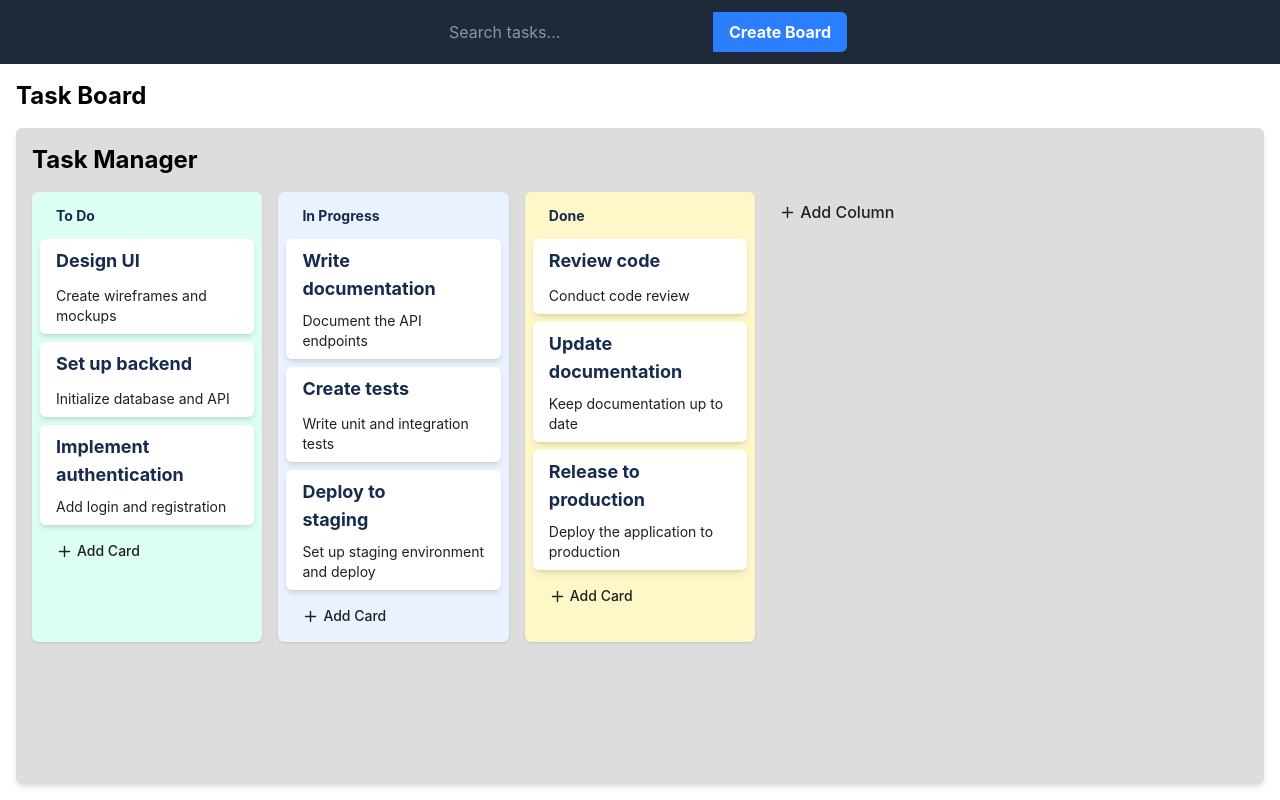
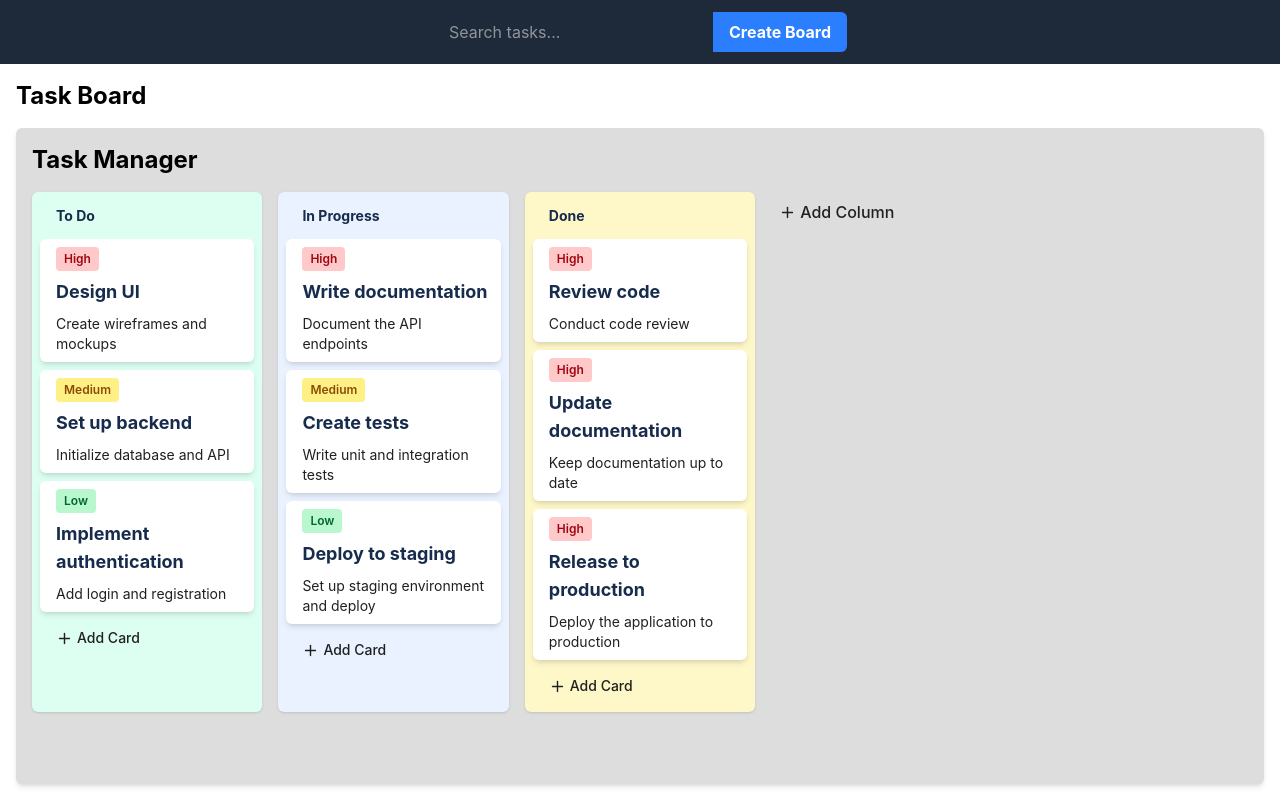
Before and after one commit to kozant/task-manager, a React (Vite) app: page / in a window 1280 px wide. Built offline with nearby package versions, Linux system fonts and the light colour scheme.

Commit message:
feat: add priority prop for card

```diff
--- a/src/components/Cards/Card.tsx
+++ b/src/components/Cards/Card.tsx
@@ -5,6 +5,7 @@ import Tooltip from "../common/Tooltip";
 import CardForm from "../CardForm";
 import { useSortable } from "@dnd-kit/sortable";
 import { CSS } from "@dnd-kit/utilities";
+import { PRIORITY_LEVELS } from "../../store/useBoardStore";
 
 type CardProps = {
   card: CardType;
@@ -60,6 +61,11 @@ export default function Card({ card, onEdit, onDelete }: CardProps) {
     setIsHovered(false);
   }, []);
 
+  const getPriorityLabel = (priority: number) => {
+    const level = PRIORITY_LEVELS.find((p) => p.level === priority);
+    return level ? level.name : "Unknown";
+  };
+
   return isFormOpen ? (
     <CardForm
       buttonText="Update Card"
@@ -77,13 +83,18 @@ export default function Card({ card, onEdit, onDelete }: CardProps) {
       onMouseEnter={handleOnMouseEnter}
       onMouseLeave={handleOnMouseLeave}
     >
-      <div className="flex justify-between items-start mb-2">
-        <h3
-          className="text-lg font-bold max-w-3/4"
-          style={{ color: "#172b4d" }}
+      <div className="flex justify-between items-start">
+        <div
+          className={`text-xs font-semibold px-2 py-1 rounded ${
+            card.priority === 0
+              ? "bg-red-200 text-red-800"
+              : card.priority === 1
+                ? "bg-yellow-200 text-yellow-800"
+                : "bg-green-200 text-green-800"
+          }`}
         >
-          {card.title}
-        </h3>
+          {getPriorityLabel(card.priority)}
+        </div>
         {isHovered ? (
           <div className="flex">
             <Tooltip text="Edit Card">
@@ -111,6 +122,9 @@ export default function Card({ card, onEdit, onDelete }: CardProps) {
           <div style={{ height: 31 }} />
         )}
       </div>
+      <h3 className="text-lg font-bold mb-2" style={{ color: "#172b4d" }}>
+        {card.title}
+      </h3>
       <p className="pr-2" style={{ color: "#202020" }}>
         {card.description}
       </p>
--- a/src/components/Columns/Column.tsx
+++ b/src/components/Columns/Column.tsx
@@ -70,6 +70,7 @@ export default function Column({
     (data) => {
       const newCard: CardType = {
         id: Date.now(),
+        priority: data.priority,
         title: data.title,
         description: data.description,
       };
--- a/src/store/useBoardStore.ts
+++ b/src/store/useBoardStore.ts
@@ -45,6 +45,12 @@ export const COLUMN_COLORS: ColumnColor[] = [
   },
 ];
 
+export const PRIORITY_LEVELS = [
+  { name: "Low", level: 2 },
+  { name: "Medium", level: 1 },
+  { name: "High", level: 0 },
+];
+
 const initialBoards: Board[] = [
   {
     id: 1,
@@ -57,16 +63,19 @@ const initialBoards: Board[] = [
         cards: [
           {
             id: 1,
+            priority: 0,
             title: "Design UI",
             description: "Create wireframes and mockups",
           },
           {
             id: 2,
+            priority: 1,
             title: "Set up backend",
             description: "Initialize database and API",
           },
           {
             id: 3,
+            priority: 2,
             title: "Implement authentication",
             description: "Add login and registration",
           },
@@ -79,16 +88,19 @@ const initialBoards: Board[] = [
         cards: [
           {
             id: 4,
+            priority: 0,
             title: "Write documentation",
             description: "Document the API endpoints",
           },
           {
             id: 5,
+            priority: 1,
             title: "Create tests",
             description: "Write unit and integration tests",
           },
           {
             id: 6,
+            priority: 2,
             title: "Deploy to staging",
             description: "Set up staging environment and deploy",
           },
@@ -99,14 +111,21 @@ const initialBoards: Board[] = [
         title: "Done",
         color: { name: "yellow", background: "#FEF7C8" },
         cards: [
-          { id: 7, title: "Review code", description: "Conduct code review" },
+          {
+            id: 7,
+            priority: 0,
+            title: "Review code",
+            description: "Conduct code review",
+          },
           {
             id: 8,
+            priority: 0,
             title: "Update documentation",
             description: "Keep documentation up to date",
           },
           {
             id: 9,
+            priority: 0,
             title: "Release to production",
             description: "Deploy the application to production",
           },
--- a/src/types/board.ts
+++ b/src/types/board.ts
@@ -5,6 +5,7 @@ export type ColumnColor = {
 
 export interface Card {
   id: number;
+  priority: number;
   title: string;
   description: string;
 }
```
